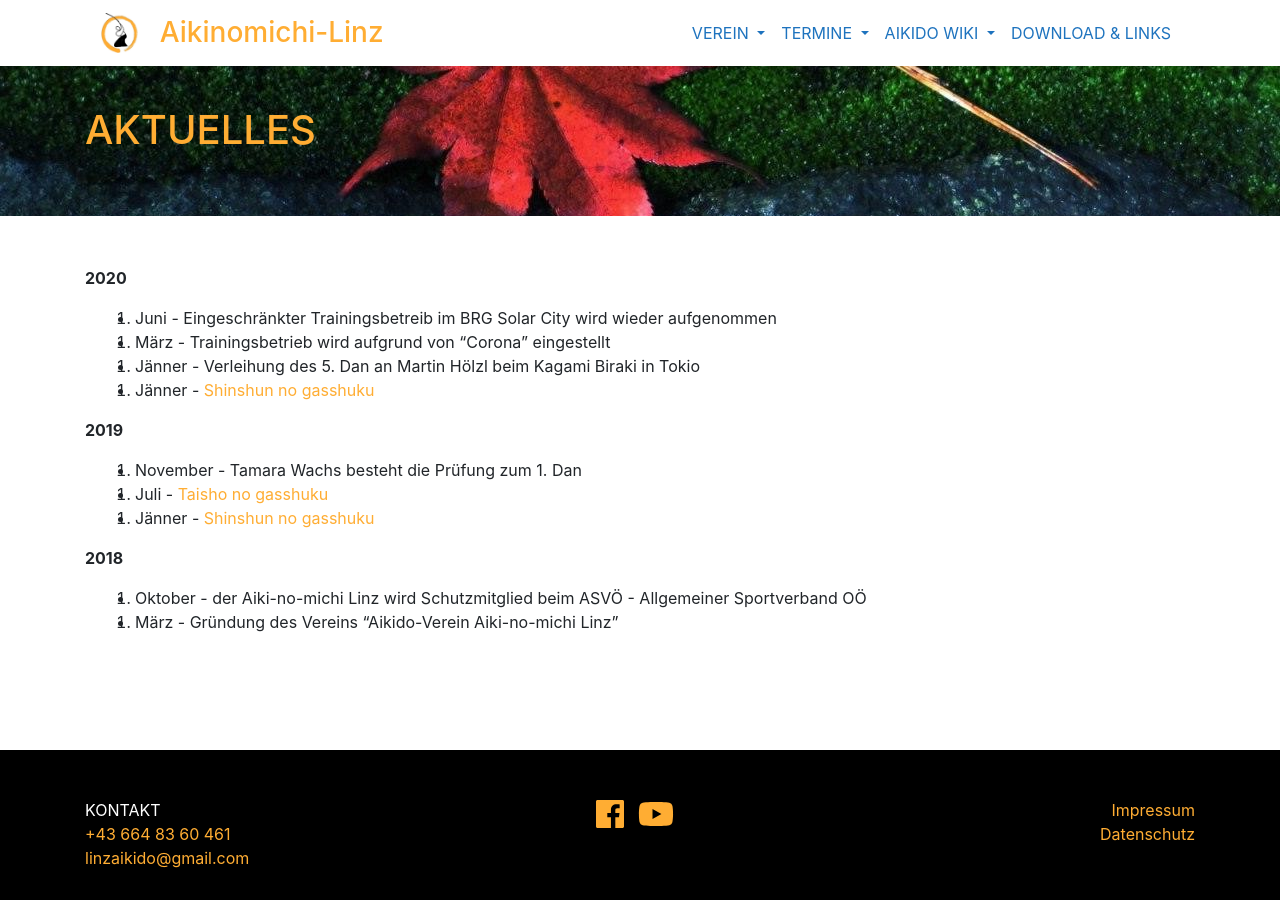
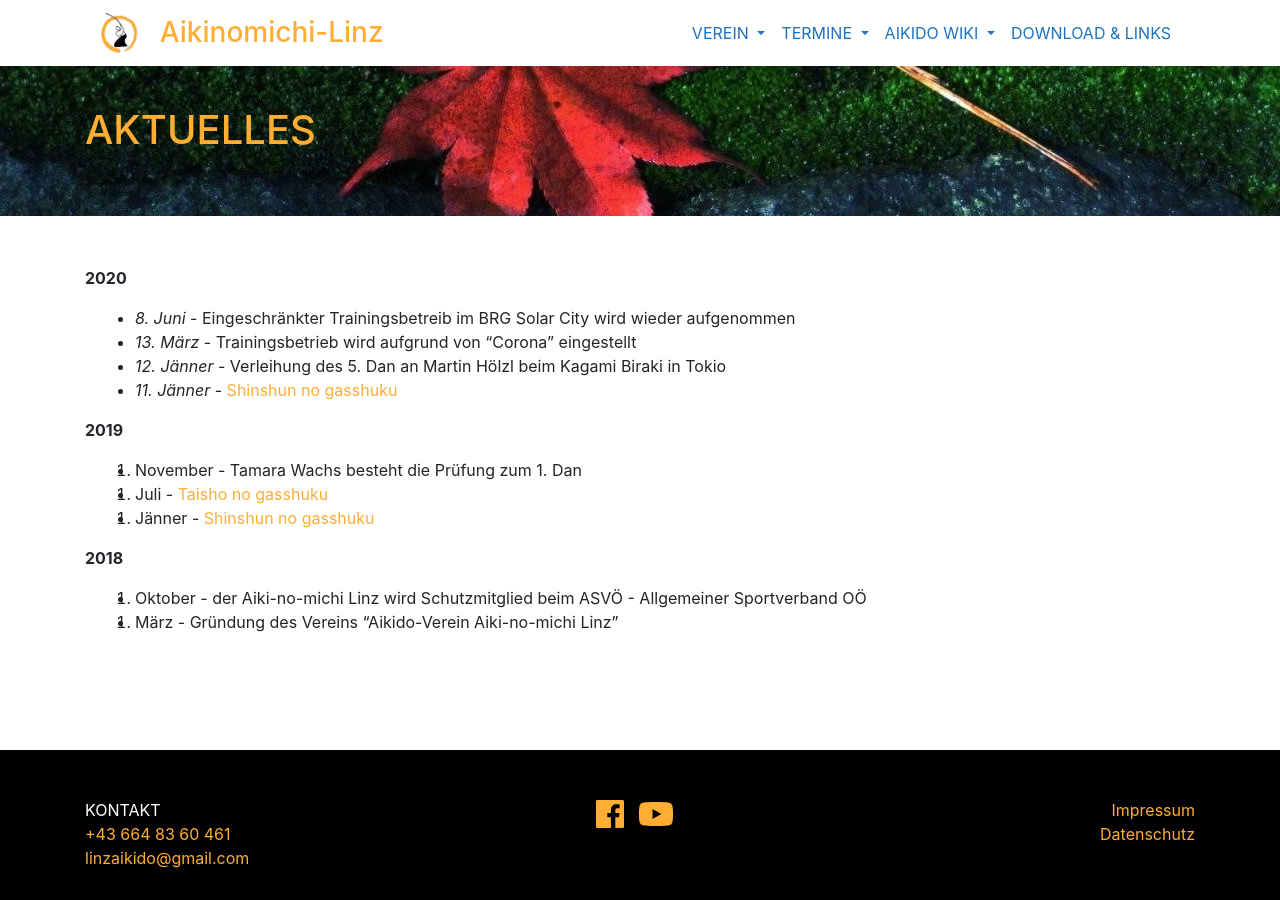
Before and after one commit to TWachs/aikinomichi-linz, a Jekyll site: the page built from aktuelles.md, in a window 1280 px wide. Built offline with Jekyll 4.4.1, drawn with Linux system fonts in a browser that asks for light colours; nearby versions of some CDN libraries.

Commit message:
Update aktuelles.md
Nächster Versuch Formatierung

```diff
--- a/aktuelles.md
+++ b/aktuelles.md
@@ -8,10 +8,10 @@
 
 **2020**
 
-* 8. Juni - Eingeschränkter Trainingsbetreib im BRG Solar City wird wieder aufgenommen
-* 13. März - Trainingsbetrieb wird aufgrund von "Corona" eingestellt
-* 12. Jänner - Verleihung des 5. Dan an Martin Hölzl beim Kagami Biraki in Tokio
-* 11. Jänner - [Shinshun no gasshuku](https://www.facebook.com/aikinomichilinz/photos/pcb.2469373419944097/2469359846612121/?type=3&theater){:target="_blank"}
+* _8. Juni_ - Eingeschränkter Trainingsbetreib im BRG Solar City wird wieder aufgenommen
+* _13. März_ - Trainingsbetrieb wird aufgrund von "Corona" eingestellt
+* _12. Jänner_ - Verleihung des 5. Dan an Martin Hölzl beim Kagami Biraki in Tokio
+* _11. Jänner_ - [Shinshun no gasshuku](https://www.facebook.com/aikinomichilinz/photos/pcb.2469373419944097/2469359846612121/?type=3&theater){:target="_blank"}
 
 **2019**
 
```
